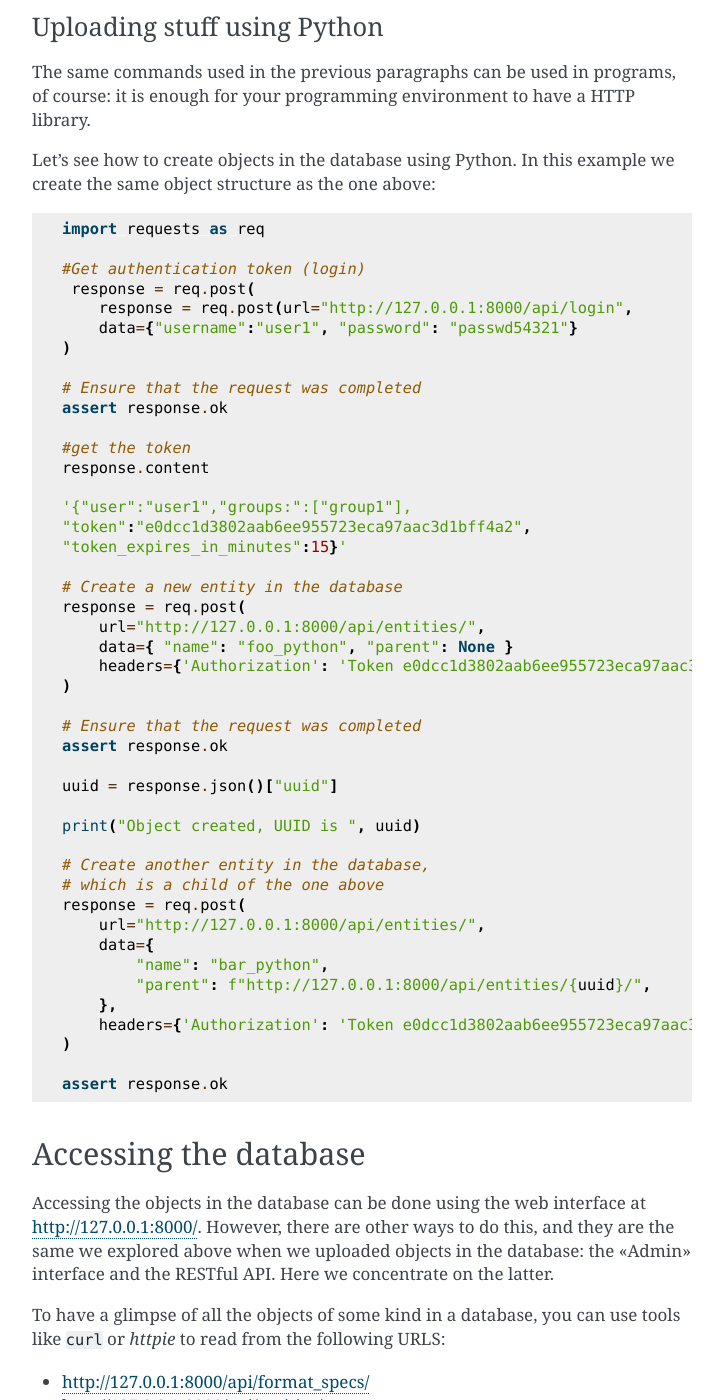
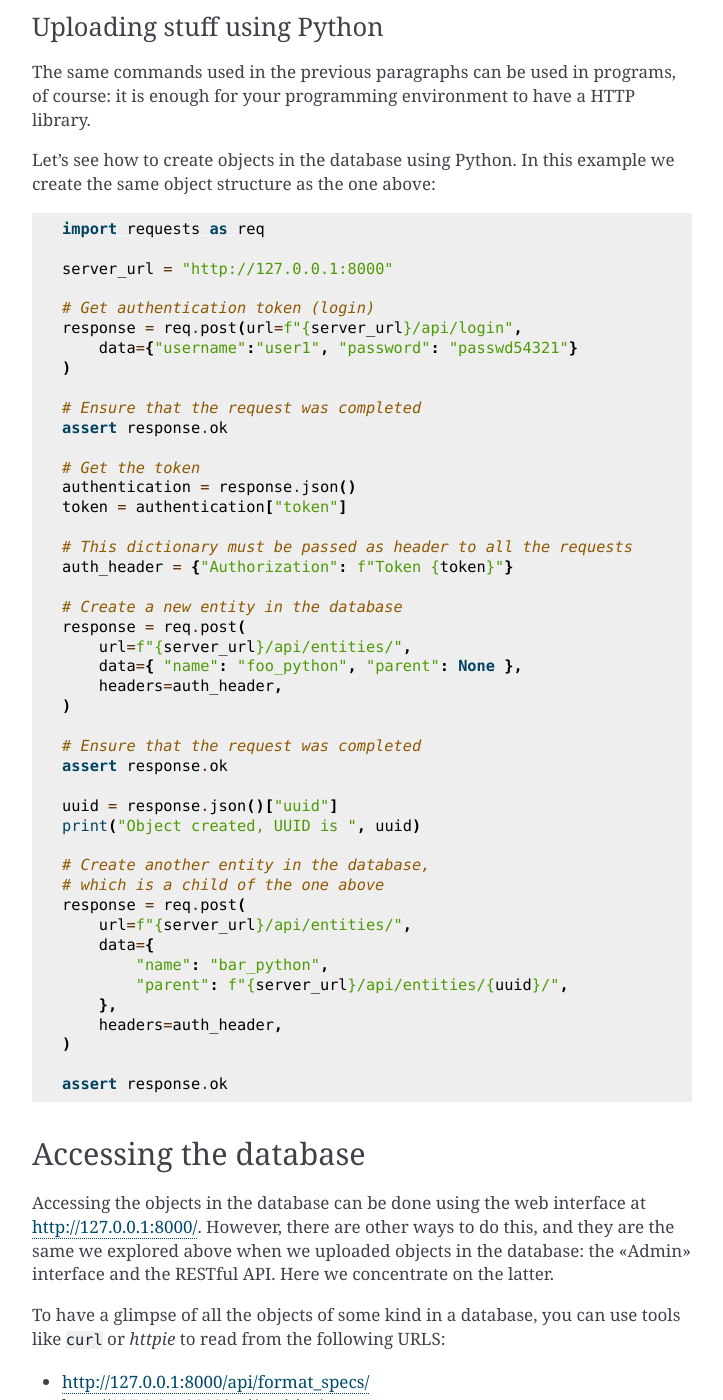
Before and after one commit to ziotom78/planck_insdb_demo, a Sphinx documentation site: the page built from docs/tutorial.rst, in a window 1280 px wide and 1400 px high, scrolled down 8440 px. Shown: the whole window, without its empty margins (388-1111 px from the left). Built offline with Sphinx 7.4.7, drawn with Linux system fonts in a browser that asks for light colours.

Commit message:
Fix syntax errors in the sample code
This fixes a few syntax errors and makes the code smart enough to
prevent forcing the user to copy-and-paste the authentication token.

```diff
--- a/docs/tutorial.rst
+++ b/docs/tutorial.rst
@@ -398,51 +398,52 @@ we create the same object structure as the one above::
 
   import requests as req
 
-  #Get authentication token (login)
-   response = req.post(
-      response = req.post(url="http://127.0.0.1:8000/api/login",
+  server_url = "http://127.0.0.1:8000"
+
+  # Get authentication token (login)
+  response = req.post(url=f"{server_url}/api/login",
       data={"username":"user1", "password": "passwd54321"}
   )
 
   # Ensure that the request was completed
   assert response.ok
 
-  #get the token
-  response.content
+  # Get the token
+  authentication = response.json()
+  token = authentication["token"]
 
-  '{"user":"user1","groups:":["group1"],
-  "token":"e0dcc1d3802aab6ee955723eca97aac3d1bff4a2",
-  "token_expires_in_minutes":15}'
+  # This dictionary must be passed as header to all the requests
+  auth_header = {"Authorization": f"Token {token}"}
 
   # Create a new entity in the database
   response = req.post(
-      url="http://127.0.0.1:8000/api/entities/",
-      data={ "name": "foo_python", "parent": None }
-      headers={'Authorization': 'Token e0dcc1d3802aab6ee955723eca97aac3d1bff4a2'},
+      url=f"{server_url}/api/entities/",
+      data={ "name": "foo_python", "parent": None },
+      headers=auth_header,
   )
 
   # Ensure that the request was completed
   assert response.ok
 
   uuid = response.json()["uuid"]
-
   print("Object created, UUID is ", uuid)
 
   # Create another entity in the database,
   # which is a child of the one above
   response = req.post(
-      url="http://127.0.0.1:8000/api/entities/",
+      url=f"{server_url}/api/entities/",
       data={
           "name": "bar_python",
-          "parent": f"http://127.0.0.1:8000/api/entities/{uuid}/",
+          "parent": f"{server_url}/api/entities/{uuid}/",
       },
-      headers={'Authorization': 'Token e0dcc1d3802aab6ee955723eca97aac3d1bff4a2'}
+      headers=auth_header,
   )
 
   assert response.ok
 
 
 .. _tut-accessing-the-database:
+
 
 Accessing the database
 ----------------------
```
